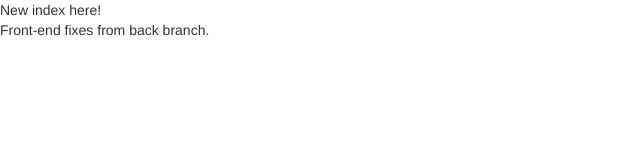
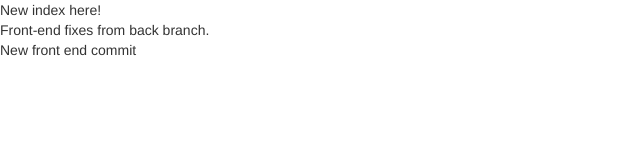
Before and after one commit to LavrovE/forartem, a website: page app/index.html in a window 1280 px wide. Shown: the whole page, without its empty margins (0-640 px from the left). Drawn offline with Linux system fonts and the light colour scheme.

Commit message:
new front end commit

```diff
--- a/app/index.html
+++ b/app/index.html
@@ -31,6 +31,8 @@
 </div>
 <div class="newindex_front">
     Front-end fixes from back branch.
+    </br>
+    New front end commit
 </div>
 <script src="/js/libs.min.js"></script>
 <script src="/js/main.js"></script>
```
Also changed, not shown: app/src/index.html (+2 -0 lines).
